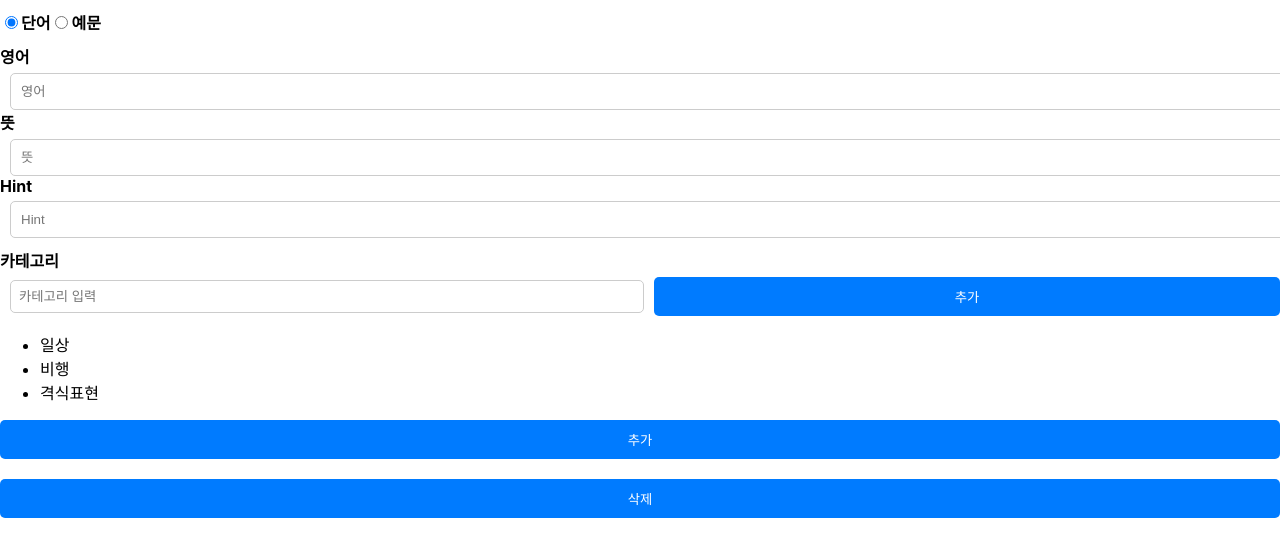
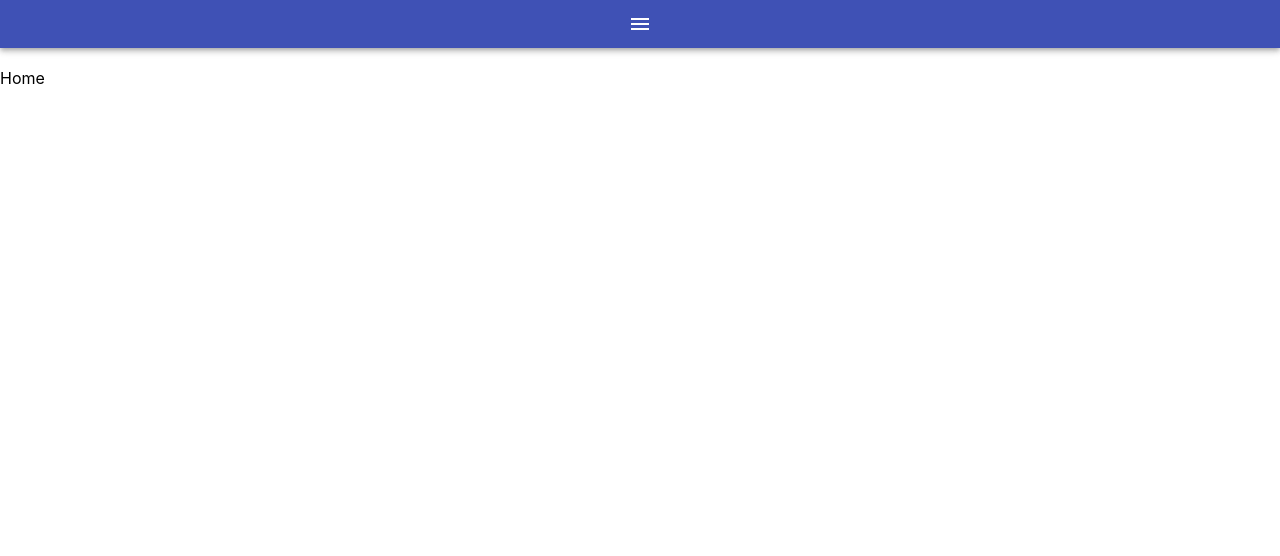
Before and after one commit to sumiran0722/customized-vocabulary-note, a React (Create React App) app: page / in a window 1280 px wide. Shown: the top 556 px of the page. Built offline with nearby package versions, Linux system fonts and the light colour scheme.

Commit message:
App Bar 넣고 화면 이동

```diff
--- a/package.json
+++ b/package.json
@@ -5,6 +5,8 @@
   "dependencies": {
     "@emotion/react": "^11.11.4",
     "@emotion/styled": "^11.11.5",
+    "@material-ui/core": "^4.12.4",
+    "@material-ui/icons": "^4.11.3",
     "@mui/material": "^5.15.20",
     "@testing-library/jest-dom": "^5.17.0",
     "@testing-library/react": "^13.4.0",
@@ -12,6 +14,7 @@
     "firebase": "^10.12.2",
     "react": "^18.3.1",
     "react-dom": "^18.3.1",
+    "react-router-dom": "^6.23.1",
     "react-scripts": "5.0.1",
     "web-vitals": "^2.1.4"
   },
--- /dev/null
+++ b/src/MainPage/Home.js
@@ -0,0 +1,21 @@
+import React from "react";
+import AppShell from "../components/AppShell";
+import Inputword from "./Inputword";
+import TodoList from "./TodoList";
+import { HashRouter as Router, Routes, Route } from 'react-router-dom';
+
+function Home() {
+    return (
+        <Router>
+            <AppShell>
+                <Routes>
+                    <Route path="/" element={<div>Home</div>} />
+                    <Route path="/Input" element={<Inputword />} />
+                    <Route path="/TodoList" element={<TodoList />} />
+                </Routes>
+            </AppShell>
+        </Router>
+    );
+}
+
+export default Home;
--- a/src/MainPage/Inputword.js
+++ b/src/MainPage/Inputword.js
@@ -9,14 +9,20 @@ function Inputword() {
     const [inputCategory, setInputCategory] = useState('');
     const [type, setType] = useState('word'); // Default type set to 'word'
     const [wordList, setWordList] = useState([]);
-    const [categories, setCategories] = useState(['일상', '비행', '격식표현']); // 예시로 초기 카테고리 목록을 설정
+    const [categories, setCategories] = useState(['일상', '비행', '격식표현', '기타']); // 기본 카테고리 목록에 '기타' 추가
 
     const addItem = () => {
+        // 입력값 검증
+        if (!inputWord || !inputMeaning) {
+            alert('영어와 뜻은 필수 입력 항목입니다.');
+            return;
+        }
+
         const newItem = {
             word: inputWord,
             meaning: inputMeaning,
             hint: inputHint,
-            category: inputCategory,
+            category: inputCategory || '기타', // 카테고리가 입력되지 않으면 기본값으로 '기타' 설정
             type: type
         };
         setWordList([...wordList, newItem]);
@@ -40,7 +46,6 @@ function Inputword() {
     return (
         <div>
             <div>
-
                 <div className="radio-group" style={{ marginTop: '10px' }}>
                     <label>
                         <input
@@ -61,7 +66,7 @@ function Inputword() {
                     </label>
                 </div>
 
-                <div  style={{ marginTop: '10px' }}>
+                <div style={{ marginTop: '10px' }}>
                     <label>영어</label>
                     <input
                         value={inputWord}
@@ -110,7 +115,6 @@ function Inputword() {
                     </ul>
                 </div>
 
-
                 <button onClick={addItem}>추가</button>
 
                 <WordBoard wordList={wordList} setWordList={setWordList} />
--- /dev/null
+++ b/src/components/AppShell.js
@@ -0,0 +1,67 @@
+import React from "react";
+import { withStyles } from '@material-ui/core/styles';
+import AppBar from '@material-ui/core/AppBar';
+import Drawer from '@material-ui/core/Drawer';
+import MenuItem from '@material-ui/core/MenuItem';
+import IconButton from '@material-ui/core/IconButton';
+import MenuIcon from '@material-ui/icons/Menu';
+import { Link as RouterLink } from 'react-router-dom';
+import Link from '@material-ui/core/Link';
+
+const styles = {
+    root: {
+        flexGrow: 1,
+    },
+    menuButton: {
+        marginLeft: 'auto',  // marginLeft 사용
+    }
+}
+
+class AppShell extends React.Component {
+    constructor(props) {
+        super(props);
+        this.state = {
+            toggle: false
+        };
+    }
+
+    handleDrawerToggle = () =>
+        this.setState({toggle: !this.state.toggle})
+
+    render() {
+        const { classes, children } = this.props;
+        return (
+            <div>
+                <div className={classes.root}>
+                    <AppBar position="static">
+                        <IconButton className={classes.menuButton} color="inherit" onClick={this.handleDrawerToggle}>
+                            <MenuIcon />
+                        </IconButton>
+                    </AppBar>
+                    <Drawer open={this.state.toggle} onClose={this.handleDrawerToggle}>
+                        <MenuItem onClick={this.handleDrawerToggle}>
+                            <Link component={RouterLink} to="/">
+                                Home
+                            </Link>
+                        </MenuItem>
+                        <MenuItem onClick={this.handleDrawerToggle}>
+                            <Link component={RouterLink} to="/Input">
+                                단어장
+                            </Link>
+                        </MenuItem>
+                        <MenuItem onClick={this.handleDrawerToggle}>
+                            <Link component={RouterLink} to="/TodoList">
+                                TodoList
+                            </Link>
+                        </MenuItem>
+                    </Drawer>
+                </div>
+                <div id="content" style={{ margin: 'auto', marginTop: '20px' }}>
+                    {children}
+                </div>
+            </div>
+        );
+    }
+}
+
+export default withStyles(styles)(AppShell);
--- a/src/components/WordItem.js
+++ b/src/components/WordItem.js
@@ -1,4 +1,4 @@
-import React, { useState } from "react";
+import React from "react";
 import '../styles/WordItem.css';
 
 function WordItem(props) {
--- a/src/index.js
+++ b/src/index.js
@@ -2,12 +2,12 @@ import React from 'react';
 import ReactDOM from 'react-dom/client';
 import './index.css';
 import reportWebVitals from './reportWebVitals';
-import Inputword from './MainPage/Inputword';
+import Home from './MainPage/Home';
 
 const root = ReactDOM.createRoot(document.getElementById('root'));
 root.render(
   <React.StrictMode>
-    <Inputword />
+    <Home />
   </React.StrictMode>
 );
 
--- a/src/styles/WordItem.css
+++ b/src/styles/WordItem.css
@@ -73,9 +73,3 @@
     border: 1px solid #ccc;
     border-radius: 5px;
 }
-
-.todo-item{
-    width: 300px;
-    height: 50px;
-    border: 1px solid lightblue;
-}
```
Also changed, not shown: 1 other file (tests, documents, lock files or other folders).
